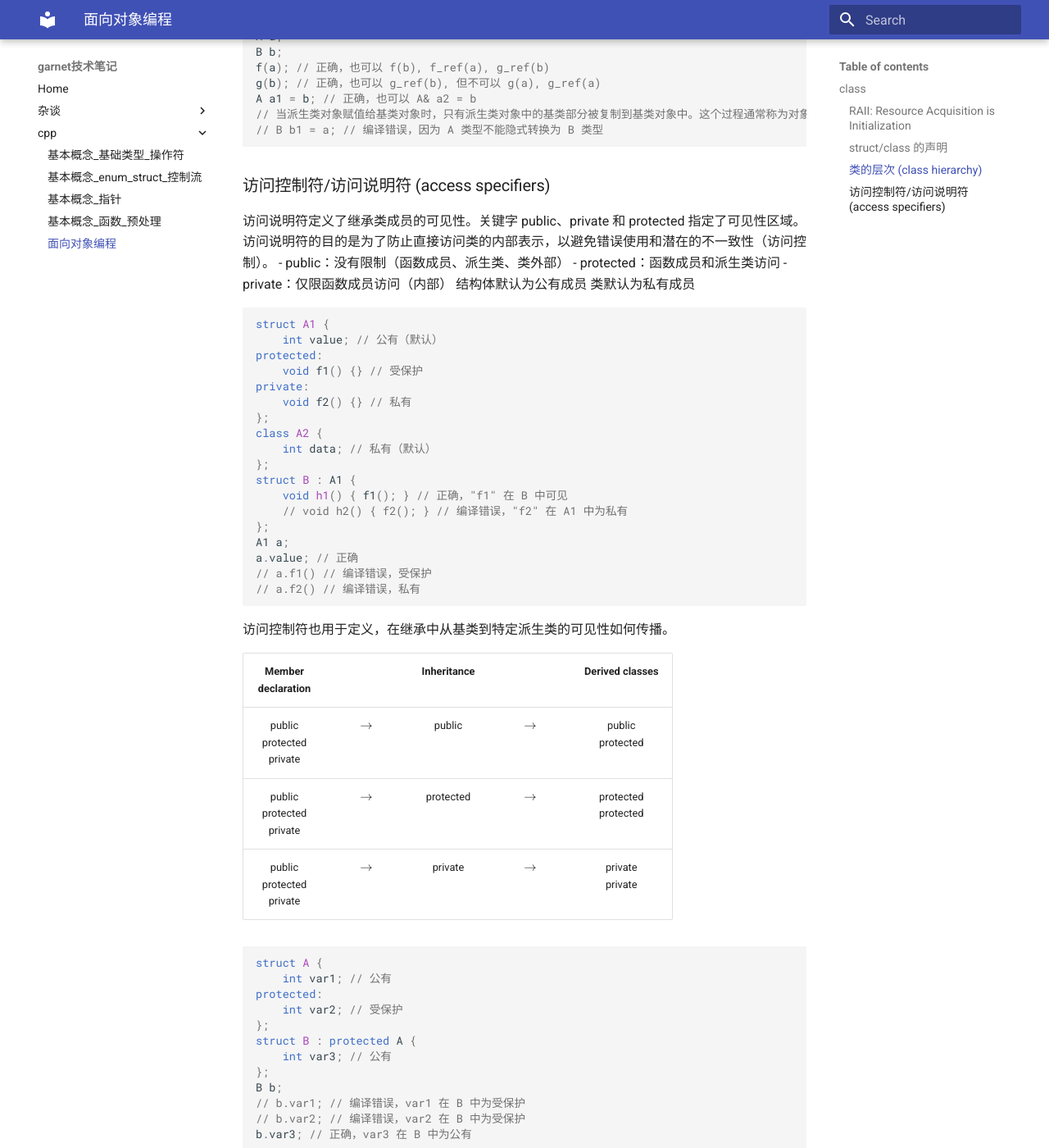
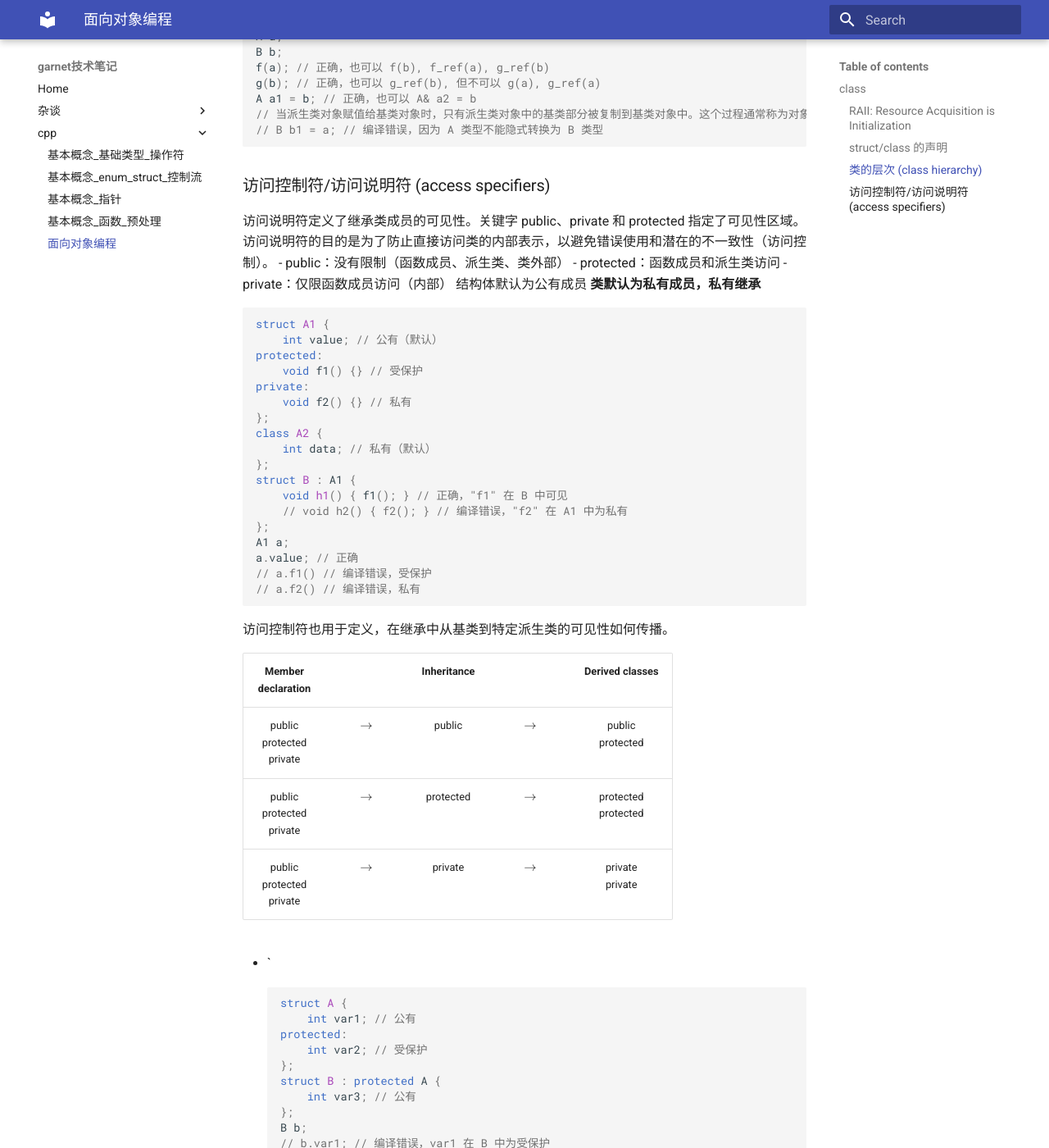
Before and after one commit to ymma98/technotes, an MkDocs documentation site: the page built from docs/cpp/OOP.md, in a window 1280 px wide and 1400 px high, scrolled down 2858 px. Shown: the whole window at 82% size. Built offline with MkDocs 1.6.1 and Material for MkDocs 9.7.7, drawn with Linux system fonts in a browser that asks for light colours; formulas are drawn with MathJax 3; part of the change alters nothing that is shown.

Commit message:
docs/cpp/OOP.md updated from https://stackedit.cn/

````diff
--- a/docs/cpp/OOP.md
+++ b/docs/cpp/OOP.md
@@ -127,7 +127,7 @@ A a1 = b; // 正确，也可以 A& a2 = b
 - protected：函数成员和派生类访问
 - private：仅限函数成员访问（内部）
 结构体默认为公有成员
-类默认为私有成员
+**类默认为私有成员，私有继承**
 
 ```c++
 struct A1 {
@@ -158,6 +158,7 @@ a.value; // 正确
 | public <br> protected <br> private | $\rightarrow$ | protected | $\rightarrow$ | protected <br> protected |
 | public <br> protected <br> private | $\rightarrow$ | private | $\rightarrow$ | private <br> private |
 
+* `
 ```cpp
 struct A {
     int var1; // 公有
@@ -173,6 +174,7 @@ B b;
 b.var3; // 正确，var3 在 B 中为公有
 ```
 
+* `class` 默认是私有继承
 ```cpp
 class A {
 public:
@@ -189,7 +191,7 @@ B2 b2;
 b2.var1; // 正确，var1 在 B2 中为公有
 ```
 <!--stackedit_data:
-eyJoaXN0b3J5IjpbLTUzNzA5MTY3LDMwODMyNjg5MCwtOTk2Nj
-EyNzYxLDExNDg4NDI2NDYsMjI1OTgwNDc1LC02NDExNjgzOSw5
-NzY0NDEzMTZdfQ==
+eyJoaXN0b3J5IjpbMTA1NTkxODY3MCwzMDgzMjY4OTAsLTk5Nj
+YxMjc2MSwxMTQ4ODQyNjQ2LDIyNTk4MDQ3NSwtNjQxMTY4Mzks
+OTc2NDQxMzE2XX0=
 -->
````
